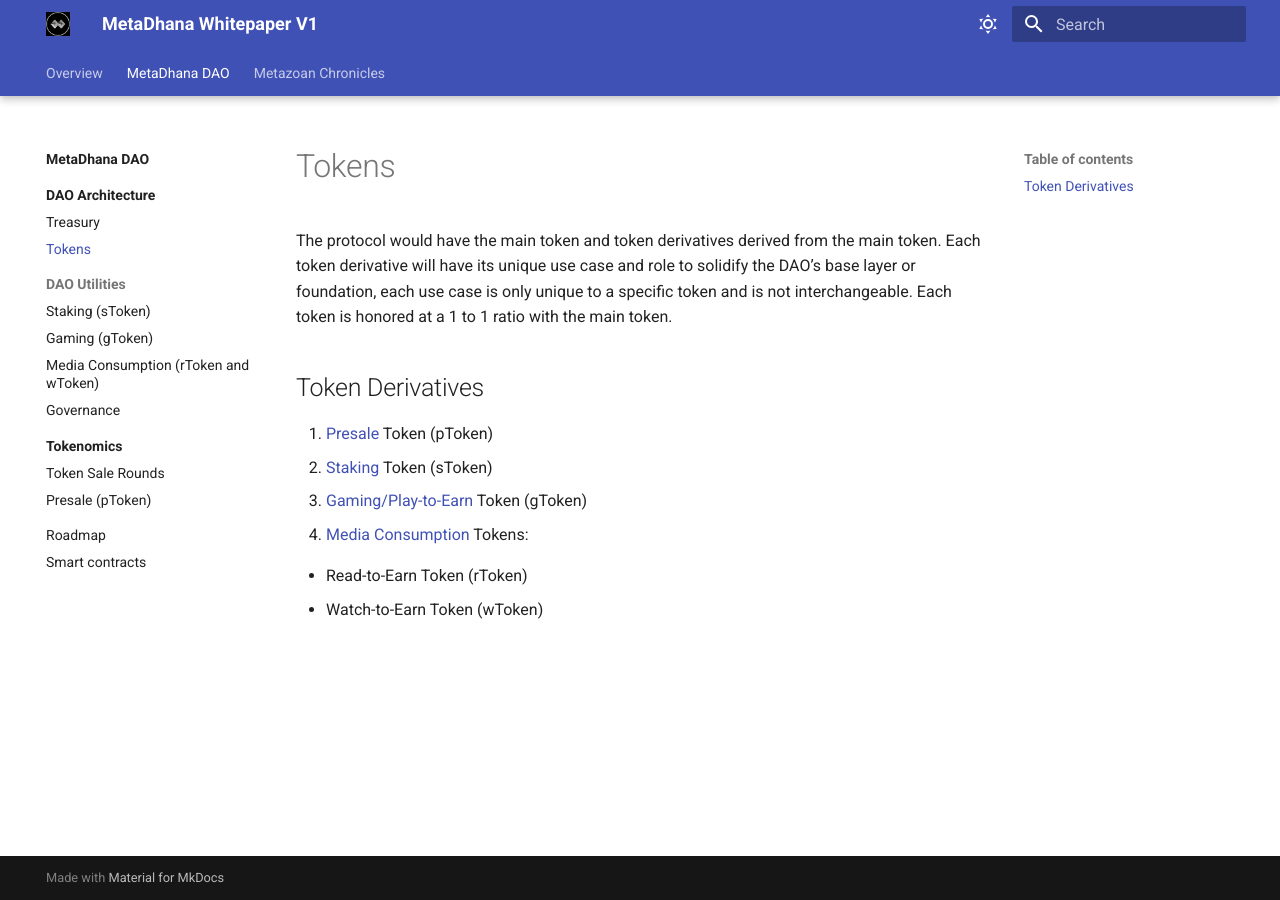
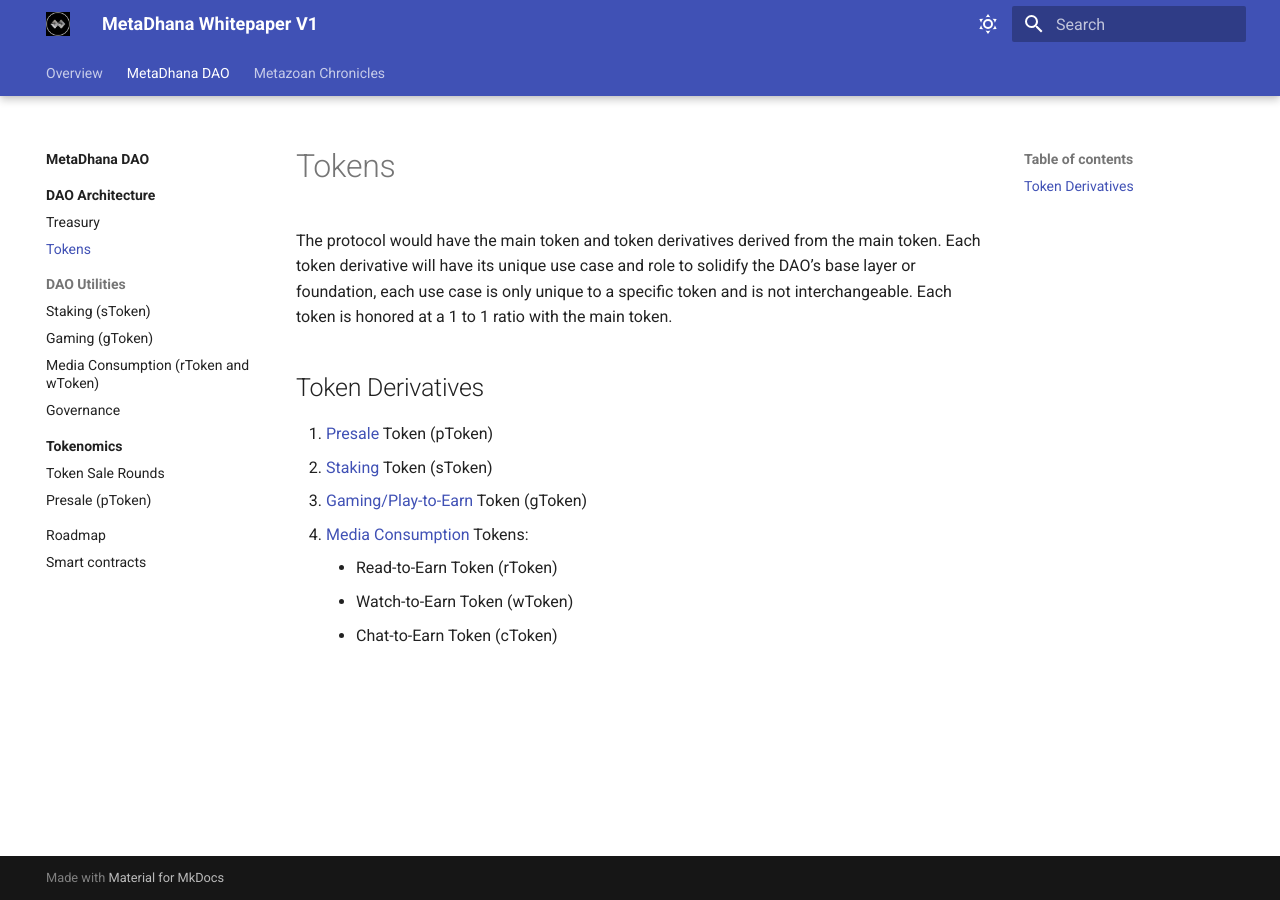
Before and after one commit to AshtreeBV/metazoan-whitepaper, an MkDocs documentation site: the page built from docs/dao/architecture/tokens.md, in a window 1280 px wide. Built offline with MkDocs 1.6.1 and Material for MkDocs 9.7.7, drawn with Linux system fonts in a browser that asks for light colours.

Commit message:
Added chat to earn

```diff
--- a/docs/dao/architecture/tokens.md
+++ b/docs/dao/architecture/tokens.md
@@ -8,7 +8,8 @@ The protocol would have the main token and token derivatives derived from the ma
 2. [Staking](../utilities/staking.md) Token (sToken)
 3. [Gaming/Play-to-Earn](../utilities/gaming.md) Token (gToken)
 4. [Media Consumption](../utilities/media-consumption.md) Tokens:
-<ul>
-    <li>Read-to-Earn Token (rToken)</li>
-    <li>Watch-to-Earn Token (wToken)</li>
-</ul>
+    <ul>
+        <li>Read-to-Earn Token (rToken)</li>
+        <li>Watch-to-Earn Token (wToken)</li>
+        <li>Chat-to-Earn Token (cToken)</li>
+    </ul>
```
